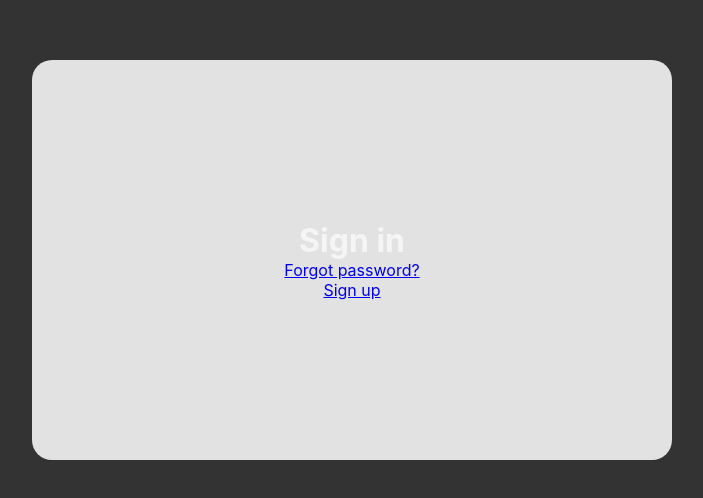
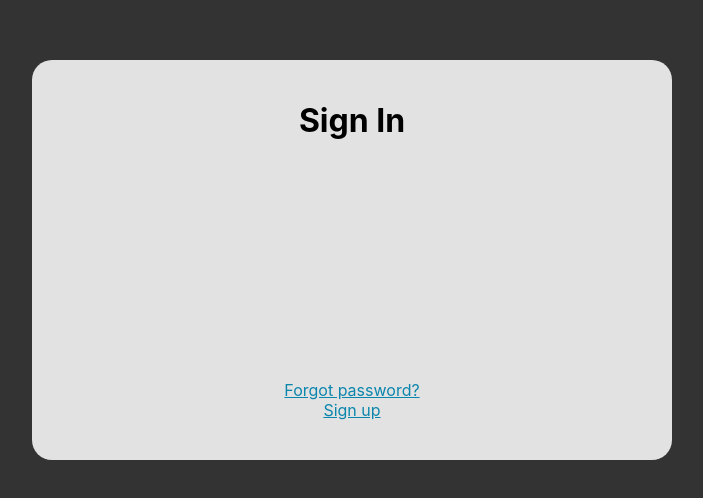
Before and after one commit to Kale35/calendar, a React (Create React App) app: page / in a window 1280 px wide. Shown: the part 140-638 px from the top of the page, without its empty margins (288-991 px from the left). Built offline with nearby package versions, Linux system fonts and the light colour scheme.

Commit message:
Created component for submit buttons

```diff
--- a/src/Pages/SignIn.css
+++ b/src/Pages/SignIn.css
@@ -20,4 +20,12 @@
 
 .SignIn__h1 {
   justify-self: flex-start;
+  color: black;
+  margin-bottom: 240px;
 }
+
+.SignIn__link {
+  display: flex;
+  color: #0a86ad;
+  float: left;
+}
--- a/src/Pages/SignInPage.js
+++ b/src/Pages/SignInPage.js
@@ -6,14 +6,15 @@ export default function SignInPage() {
 
 
 
+
     return (
         <div className="SignIn">
             <div className="SignIn__box">
-                <h1 className="SignIn__h1">Sign in</h1>
+                <h1 className="SignIn__h1">Sign In</h1>
                 {/* input:login */}
                 {/* input:password */}
-                <Link to="#">Forgot password?</Link>
-                <Link to="#">Sign up</Link>
+                <Link className="SignIn__link" to="#">Forgot password?</Link>
+                <Link className="SignIn__link" to="#">Sign up</Link>
             </div>
 
         </div>
```
Also changed, not shown: src/components/SignIn/SubmitButton.js (added, +11 -0 lines).
